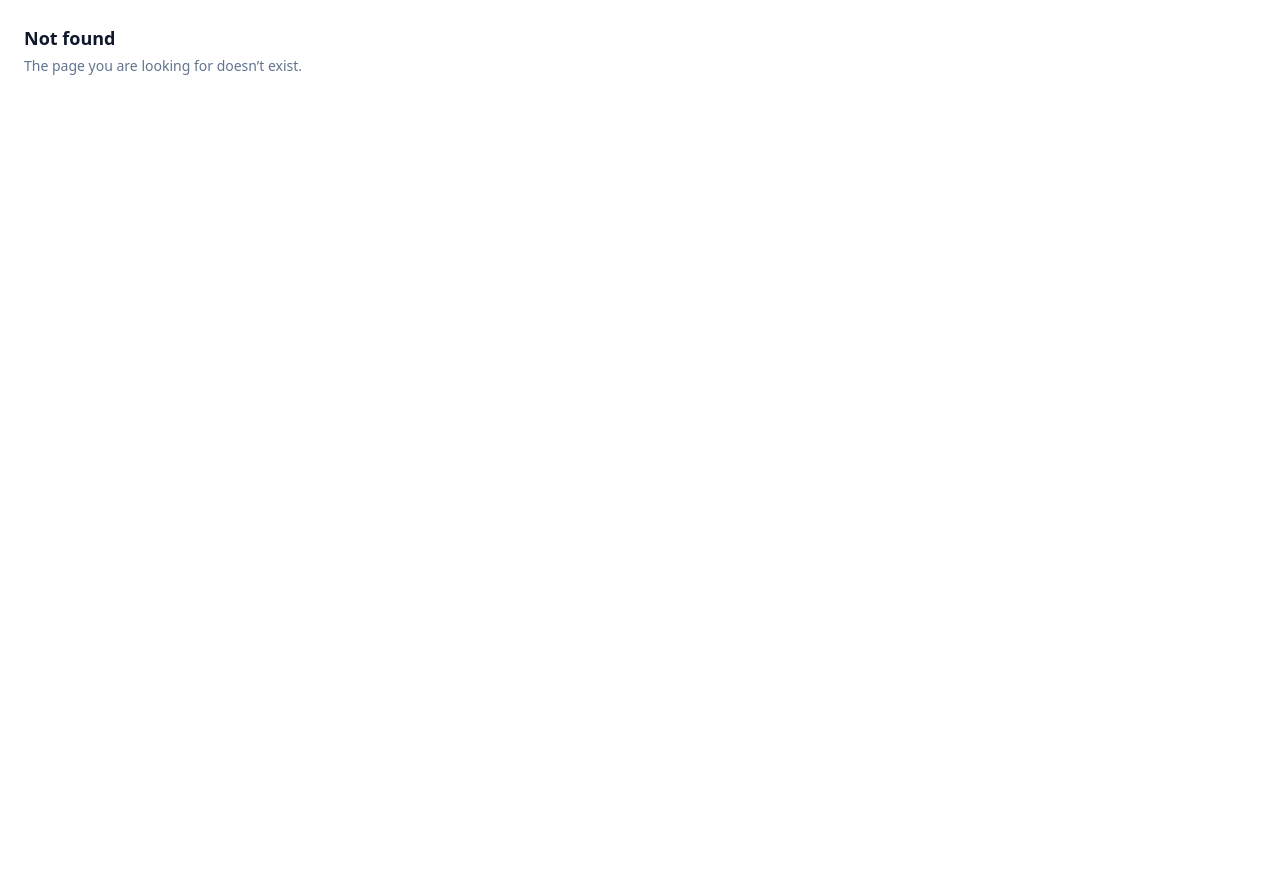
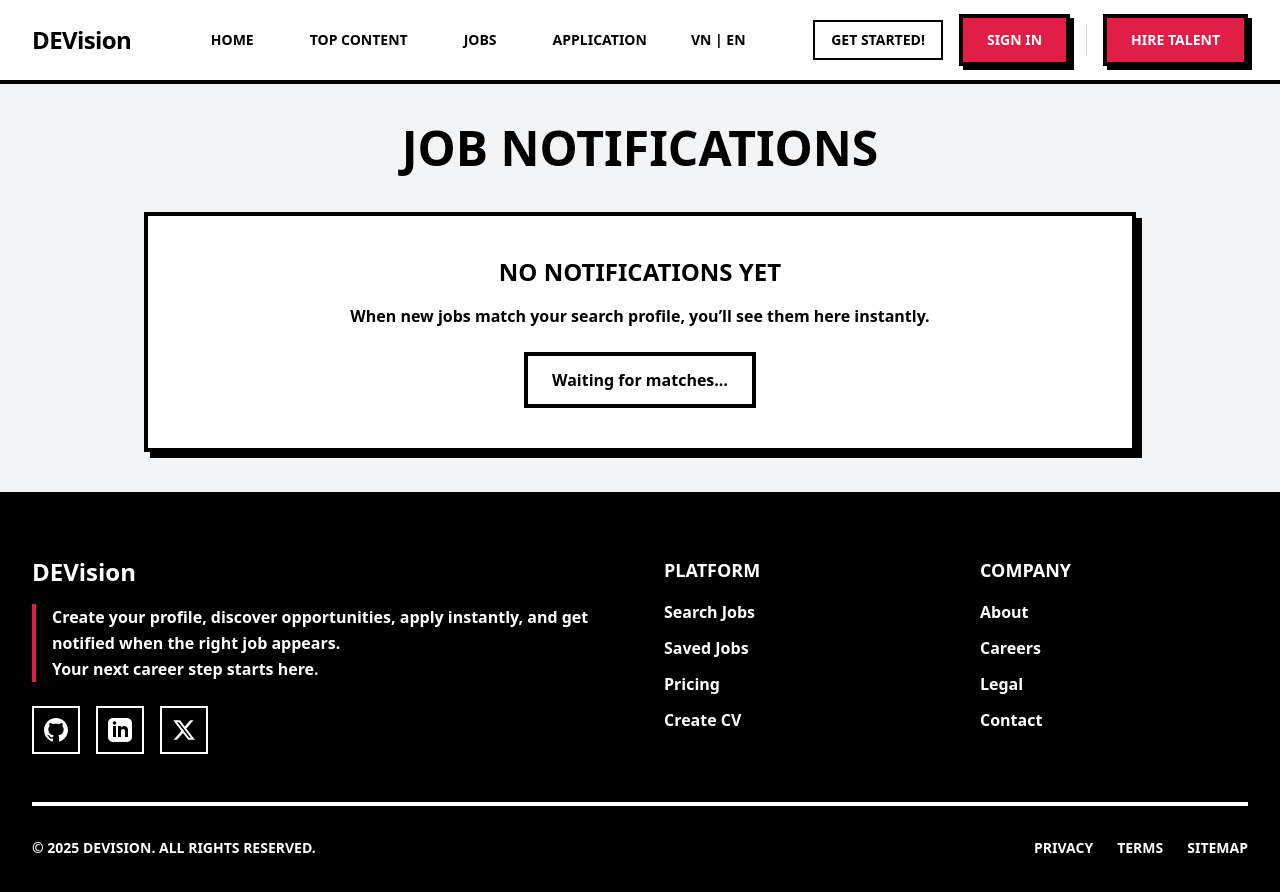
Before and after one commit to ISYS3461-2025C-Hercules-DEVision/JobApplicant, a React (Vite) app in the folder frontend/: page /notifications in a window 1280 px wide. Before the commit this address had no page. Shown: the top 892 px of the page. Before the commit the page ends 800 px from the top, so only its background shows below. Built offline with nearby package versions, Linux system fonts and the light colour scheme.

Commit message:
UI for Notification (http://localhost:5173/notifications)

```diff
--- a/frontend/src/app/App.jsx
+++ b/frontend/src/app/App.jsx
@@ -8,6 +8,7 @@
   ProfilePage,
   JobListPage,
   // JobDetailPage,
+  NotificationPage,
   ApplicationPage,
   SubscriptionPage,
   SearchProfilePage
@@ -40,6 +41,8 @@
         <Route path="/apply/:id" element={<ApplicationPage />} />
         <Route path="/subscription" element={<SubscriptionPage />} />
         <Route path="/searchProfile" element={<SearchProfilePage />} />
+        <Route path="/notifications" element={<NotificationPage />} />
+
 
 
 
--- /dev/null
+++ b/frontend/src/modules/notification/ui/EmptyNotificationState.jsx
@@ -0,0 +1,24 @@
+function EmptyNotificationState() {
+  return (
+    <div
+      className="
+        bg-white border-4 border-black p-10 text-center
+        shadow-[6px_6px_0px_0px_rgba(0,0,0,1)]
+      "
+    >
+      <h2 className="text-2xl font-black uppercase mb-4">
+        No notifications yet
+      </h2>
+
+      <p className="font-bold mb-6">
+        When new jobs match your search profile, you’ll see them here instantly.
+      </p>
+
+      <div className="inline-block px-6 py-3 border-4 border-black font-black">
+        Waiting for matches…
+      </div>
+    </div>
+  );
+}
+
+export default EmptyNotificationState;
--- /dev/null
+++ b/frontend/src/modules/notification/ui/NotificationItem.jsx
@@ -0,0 +1,69 @@
+function NotificationItem({ data }) {
+  return (
+    <div
+      className="
+        bg-white border-4 border-black p-6
+        shadow-[6px_6px_0px_0px_rgba(0,0,0,1)]
+        hover:translate-x-1 hover:translate-y-1 hover:shadow-none
+        transition-none
+      "
+    >
+      <div className="flex justify-between items-start">
+        <div>
+          <h3 className="text-xl font-black uppercase mb-1">
+            {data.jobTitle}
+          </h3>
+          <p className="font-bold">
+            {data.company} — {data.location}
+          </p>
+        </div>
+
+        <span className="text-sm font-bold text-primary">
+          {data.time}
+        </span>
+      </div>
+
+      <div className="mt-4">
+        <p className="font-bold mb-2">Matched skills:</p>
+        <div className="flex flex-wrap gap-2">
+          {data.matchedSkills.map((skill) => (
+            <span
+              key={skill}
+              className="
+                px-3 py-1 border-2 border-black font-bold
+                hover:bg-primary hover:text-white
+              "
+            >
+              {skill}
+            </span>
+          ))}
+        </div>
+      </div>
+
+      <div className="mt-4 flex gap-4">
+        <button
+          className="
+            border-4 border-black px-6 py-2 font-black
+            hover:bg-black hover:text-white
+            transition-none
+          "
+        >
+          View Job
+        </button>
+
+        <button
+          className="
+            bg-primary text-white border-4 border-black px-6 py-2 font-black
+            hover:translate-x-1 hover:translate-y-1 hover:shadow-none
+            shadow-[4px_4px_0px_0px_rgba(0,0,0,1)]
+            transition-none
+          "
+        >
+          Apply Now
+        </button>
+      </div>
+    </div>
+  );
+}
+
+export default NotificationItem;
--- /dev/null
+++ b/frontend/src/modules/notification/ui/NotificationPanel.jsx
@@ -0,0 +1,39 @@
+import { useEffect, useState } from "react";
+import NotificationItem from "./NotificationItem";
+import EmptyNotificationState from "./EmptyNotificationState";
+
+function NotificationPanel() {
+  const [notifications, setNotifications] = useState([]);
+
+  // Simulate Kafka real-time events
+  useEffect(() => {
+    const mockKafkaStream = setInterval(() => {
+      const newNotification = {
+        id: Date.now(),
+        jobTitle: "Backend Engineer",
+        company: "TechNova Solutions",
+        location: "Ho Chi Minh City",
+        matchedSkills: ["Node.js", "MongoDB"],
+        time: new Date().toLocaleTimeString(),
+      };
+
+      setNotifications((prev) => [newNotification, ...prev]);
+    }, 8000);
+
+    return () => clearInterval(mockKafkaStream);
+  }, []);
+
+  if (notifications.length === 0) {
+    return <EmptyNotificationState />;
+  }
+
+  return (
+    <div className="space-y-6">
+      {notifications.map((item) => (
+        <NotificationItem key={item.id} data={item} />
+      ))}
+    </div>
+  );
+}
+
+export default NotificationPanel;
--- /dev/null
+++ b/frontend/src/pages/NotificationPage.jsx
@@ -0,0 +1,31 @@
+import { Navigate } from "react-router-dom";
+import HomeNavbar from "../components/Navbar/HomeNavbar";
+import FooterSection from "../components/Footer/FooterSection";
+import NotificationPanel from "../modules/notification/ui/NotificationPanel";
+
+function NotificationPage() {
+  // TODO: replace with real auth / subscription state
+  const isPremium = true;
+
+  if (!isPremium) {
+    return <Navigate to="/subscription" replace />;
+  }
+
+  return (
+    <div className="min-h-screen bg-light-gray flex flex-col">
+      <HomeNavbar />
+
+      <main className="flex-grow max-w-5xl mx-auto w-full px-4 py-10">
+        <h1 className="text-5xl font-black uppercase mb-10 text-center">
+          Job Notifications
+        </h1>
+
+        <NotificationPanel />
+      </main>
+
+      <FooterSection />
+    </div>
+  );
+}
+
+export default NotificationPage;
--- a/frontend/src/pages/index.js
+++ b/frontend/src/pages/index.js
@@ -12,3 +12,4 @@
 // export { default as AdminPage } from './AdminPage';
 export { default as SubscriptionPage } from './SubscriptionPage';
 export { default as SearchProfilePage } from './SearchProfilePage';
+export { default as NotificationPage } from "./NotificationPage";
```
Also changed, not shown: frontend/src/modules/notification/ui/NotificationBell.jsx (deleted), frontend/src/modules/notification/ui/NotificationList.jsx (deleted).
